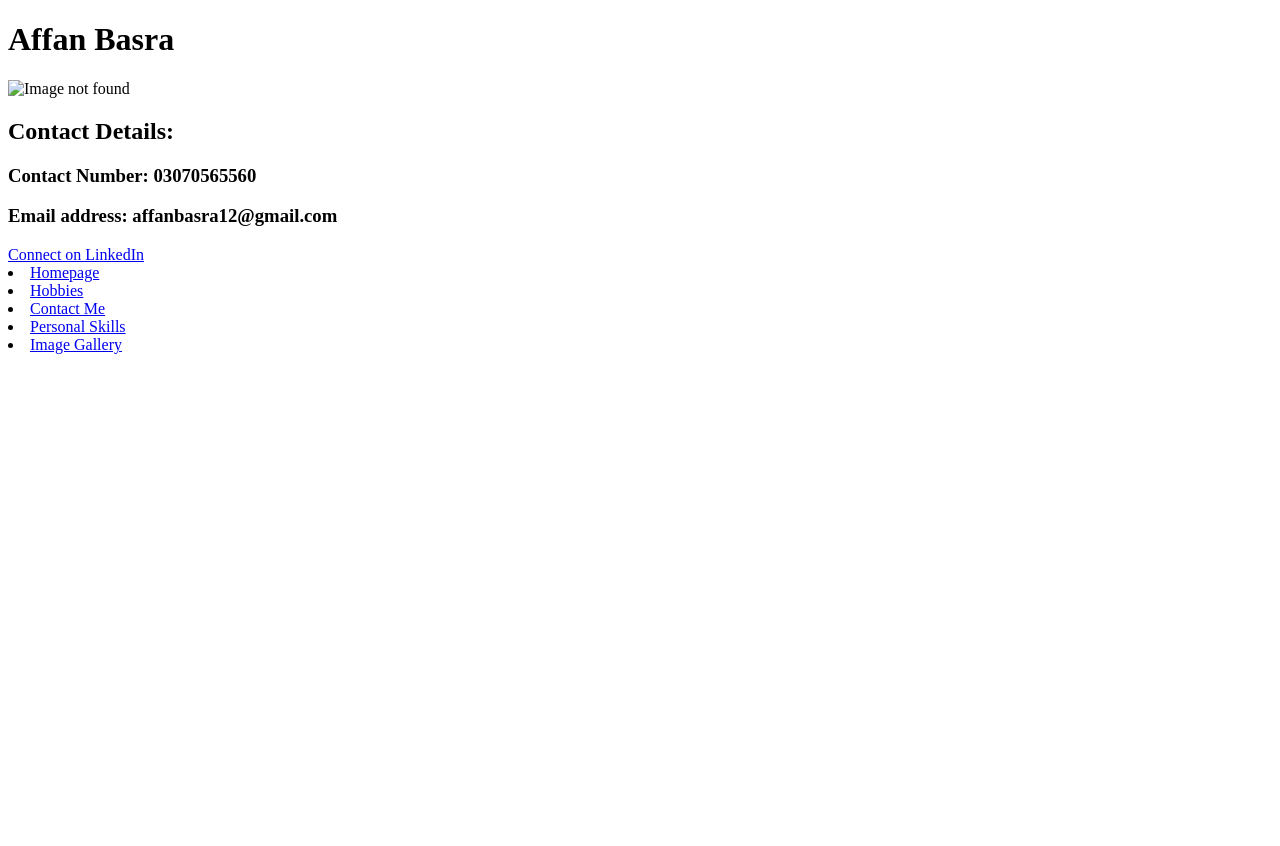
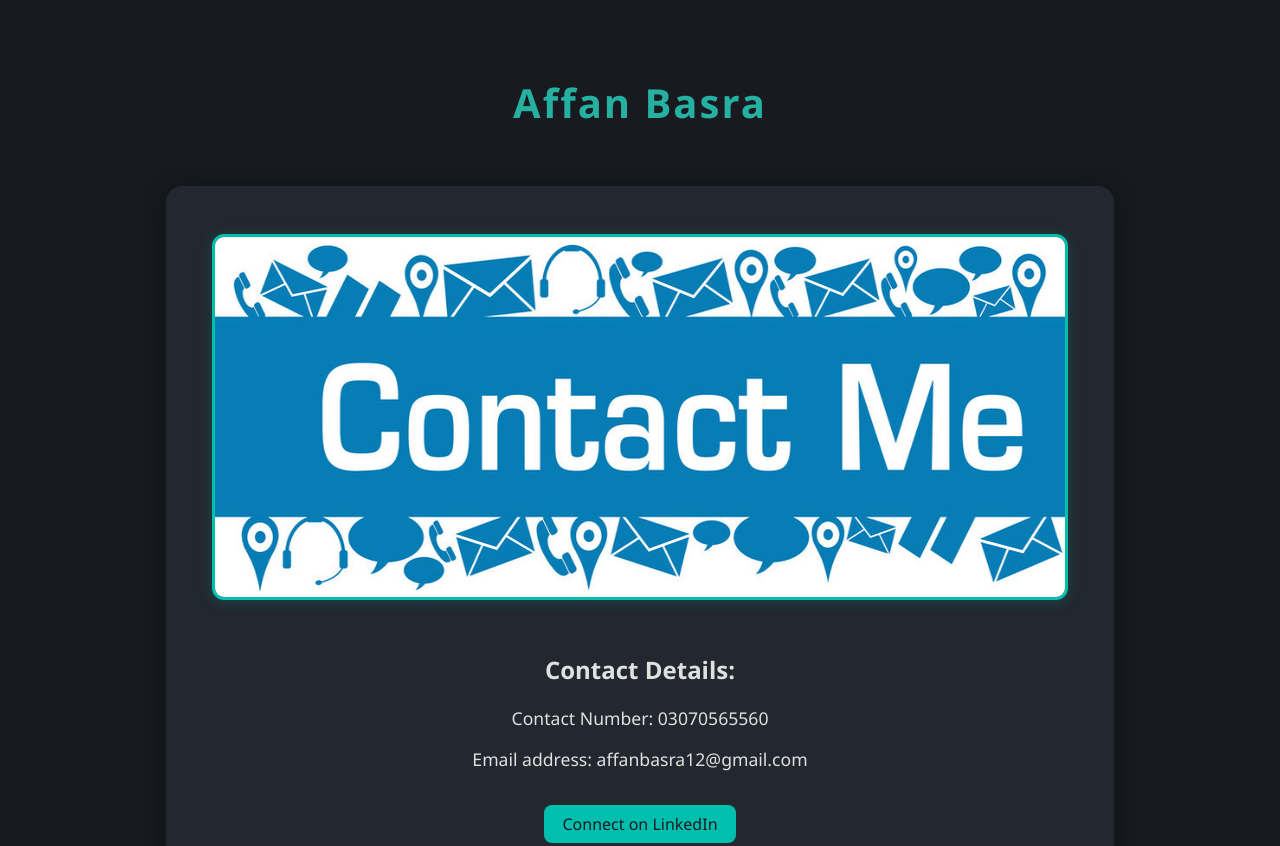
Before and after one commit to AffanBasra/Web-Engineering-Lab-3, a plain HTML site: page contact.html in a window 1280 px wide. Shown: the top 846 px of the page. Before the commit the page ends 800 px from the top, so only its background shows below. Drawn offline with Linux system fonts and the light colour scheme; the site is published under a folder, as on GitHub Pages, so addresses that start at the root find nothing.

Commit message:
Update contact.html

```diff
--- a/contact.html
+++ b/contact.html
@@ -4,7 +4,7 @@
     <!--The head tag is used to store metadata-->
     <meta charset="utf-8">
     <title>Contact Me</title>
-    <link rel="stylesheet" href="/css/styles.css">
+    <link rel="stylesheet" href="css/styles.css">
 </head>
 <body>
 
@@ -13,7 +13,7 @@
     </div>
     <div class="main">
       <div class="text-center">
-          <img src="/images/Contactpic.jpg" width="850" height="360" alt="Image not found">
+          <img src="images/Contactpic.jpg" width="850" height="360" alt="Image not found">
         </div>
         <div class="contact-details">
             <h2>Contact Details:</h2>
```
